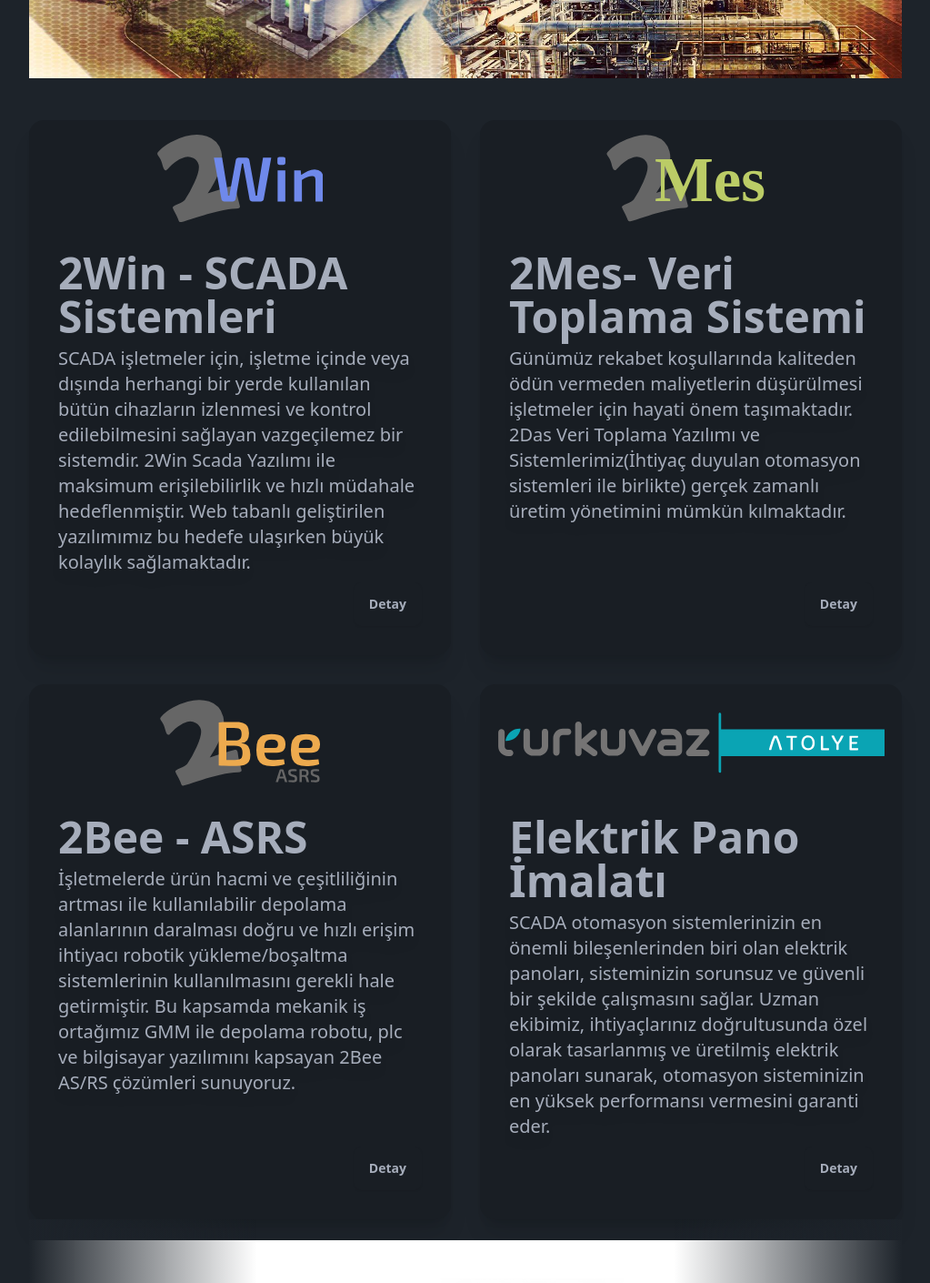
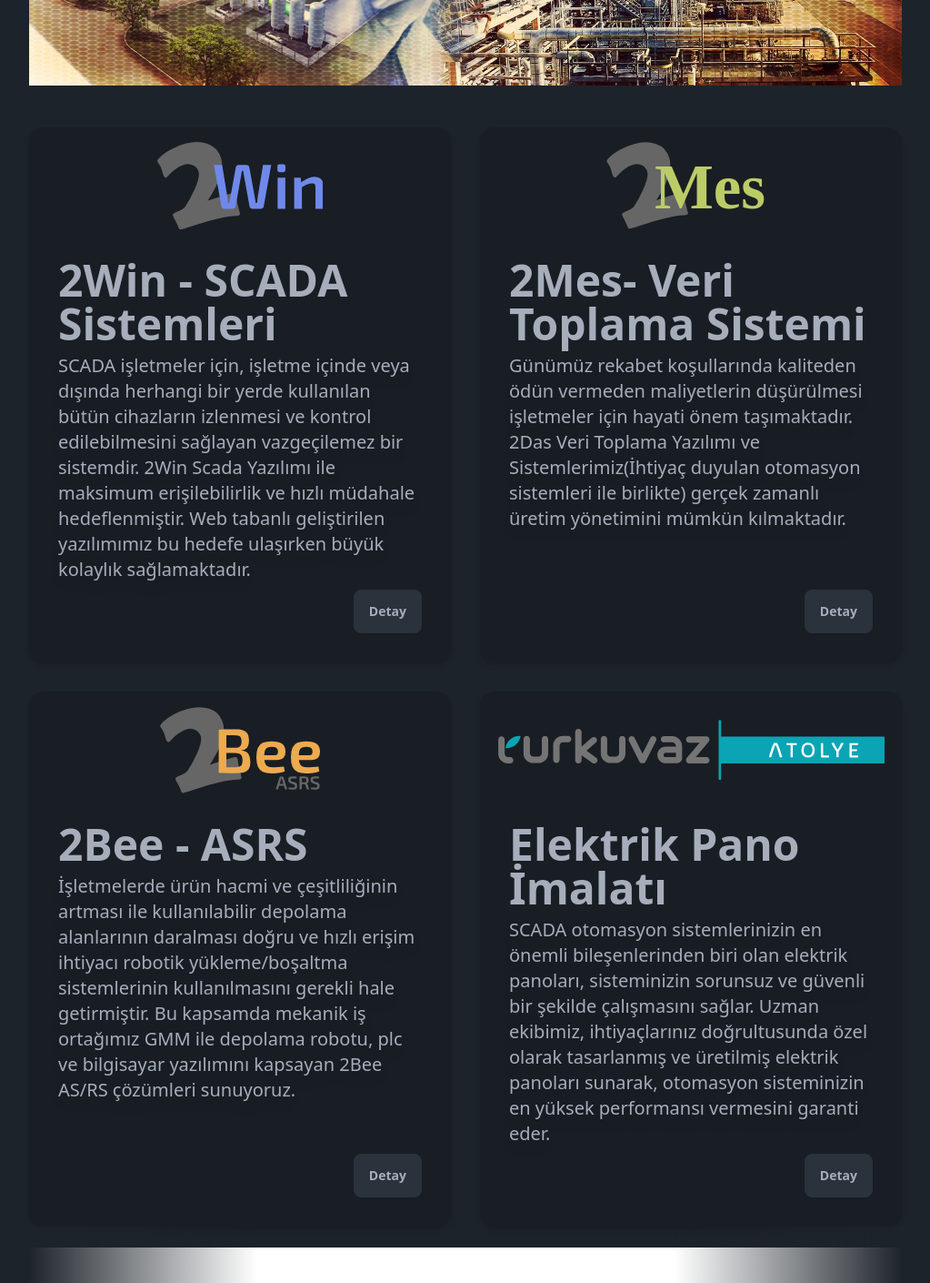
Before and after one commit to furkandlkdr/turkuvaz-website, a Nuxt app: page / in a window 1280 px wide. Shown: the part 480-1890 px from the top of the page at 91% size, without its empty margins (128-1151 px from the left). Built offline with nearby package versions, Linux system fonts and the light colour scheme.

Commit message:
Navbar placement improved

```diff
--- a/pages/index.vue
+++ b/pages/index.vue
@@ -1,10 +1,12 @@
 <template>
     <title>Turkuvaz İnovasyon </title>
     <div class="bg-base-100" data-theme="dark">
+        <div class="h-12">
             <Navbar />
-        <div class="lg:mt-20">
+        </div>
+        <div >
             <!-- Hero Content -->
-            <div class="my-10 gap-8">
+            <div class=" my-10 gap-8">
             <!-- Heading -->
             <div class="panel text-center mx-auto">
                 <div class="flex-col items-center gap-2 text-white">
@@ -18,8 +20,7 @@
             <div class="my-10 mx-auto w-9/12 justify-center items-center">
                 <div class="carousel relative">
                     <div v-for="(image, index) in carousel_images" :key="index"
-                            class="carousel-item relative w-full transition-opacity duration-700"
-                            :class="carouselOpacity">
+                        class="carousel-item relative w-full transition-opacity duration-700" :class="carouselOpacity">
                         <NuxtImg :src="`images/slides/${image}`" class="w-full" />
                     </div>
                     <div class="absolute flex justify-between transform -translate-y-1/2 left-5 right-5 top-1/2">
@@ -33,7 +34,7 @@
         <div class="w-9/12 mt-10 mx-auto justify-center items-center">
             <div id="card-box" class="grid grid-cols-1 lg:grid-cols-2 gap-8">
 
-                    <div class="card bg-base-200 shadow-xl">
+                <div class="card bg-base-200 shadow-md">
                     <figure class="w-11/12 2xl:ml-4 mt-4 self-center">
                         <img src="~/assets/2Win_opt.svg" class="h-24" alt="2Win" />
                     </figure>
@@ -52,12 +53,12 @@
                             hedefe ulaşırken
                             büyük kolaylık sağlamaktadır.</p>
                         <div class="card-actions justify-end">
-                                <button class="btn">Detay</button>
+                            <button class="btn btn-neutral">Detay</button>
                         </div>
                     </div>
                 </div>
 
-                    <div class="card bg-base-200 shadow-xl">
+                <div class="card bg-base-200 shadow-md">
                     <figure class="w-11/12 2xl:ml-4 mt-4 self-center">
                         <img src="~/assets/2Mes_opt.svg" class="h-24" alt="2Mes" />
                     </figure>
@@ -71,12 +72,12 @@
                             sistemleri ile
                             birlikte) gerçek zamanlı üretim yönetimini mümkün kılmaktadır.</p>
                         <div class="card-actions justify-end">
-                                <button class="btn">Detay</button>
+                            <button class="btn btn-neutral">Detay</button>
                         </div>
                     </div>
                 </div>
 
-                    <div class="card bg-base-200 shadow-xl">
+                <div class="card bg-base-200 shadow-md">
                     <figure class="w-11/12 2xl:ml-4 mt-4 self-center">
                         <img src="~/assets/2Bee_opt.svg" class="h-24" alt="2Bee" />
                     </figure>
@@ -91,12 +92,12 @@
                             kapsayan 2Bee AS/RS
                             çözümleri sunuyoruz.</p>
                         <div class="card-actions justify-end">
-                                <button class="btn">Detay</button>
+                            <button class="btn btn-neutral">Detay</button>
                         </div>
                     </div>
                 </div>
 
-                    <div class="card bg-base-200 shadow-xl">
+                <div class="card bg-base-200 shadow-md">
                     <figure class="w-11/12 2xl:ml-4 2xl:h-24 mt-4 self-center">
                         <img src="~/assets/atolye.svg" class="h-24" alt="Atolye" />
                     </figure>
@@ -111,7 +112,7 @@
                             sisteminizin en
                             yüksek performansı vermesini garanti eder.</p>
                         <div class="card-actions justify-end">
-                                <button class="btn">Detay</button>
+                            <button class="btn btn-neutral">Detay</button>
                         </div>
                     </div>
                 </div>
```
Lines whose indentation alone changed are shown as unchanged.
